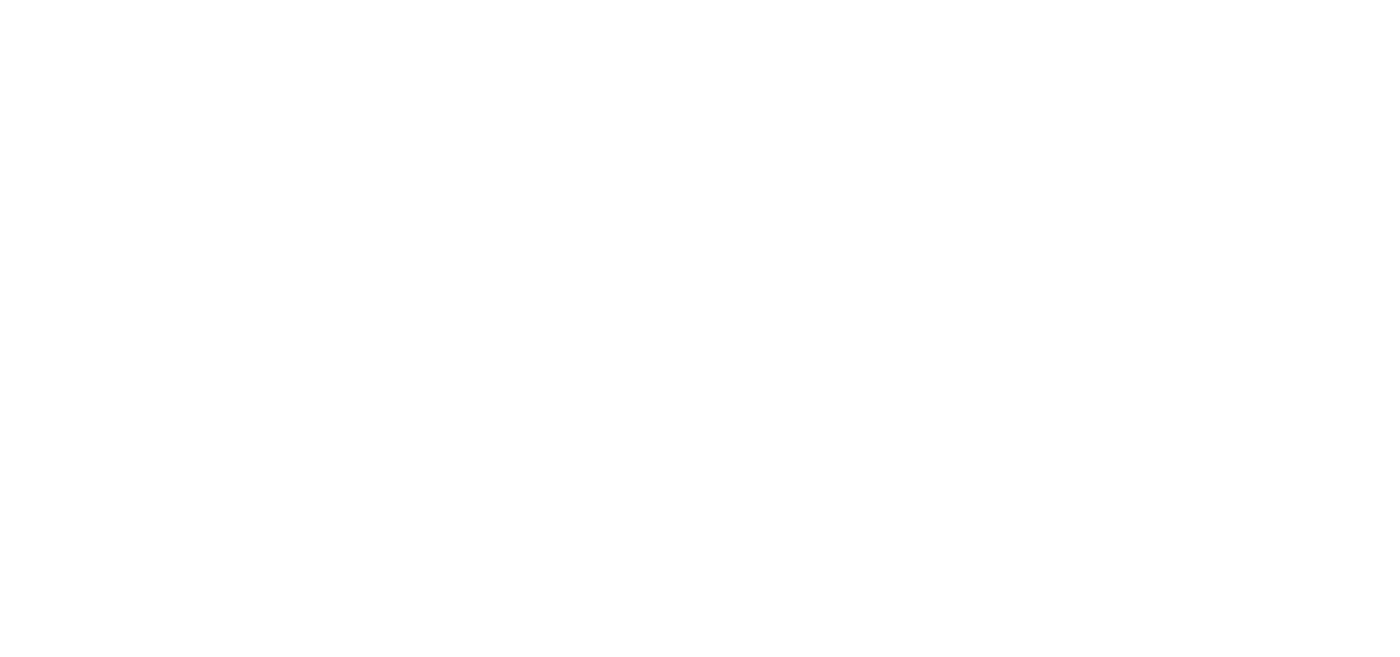
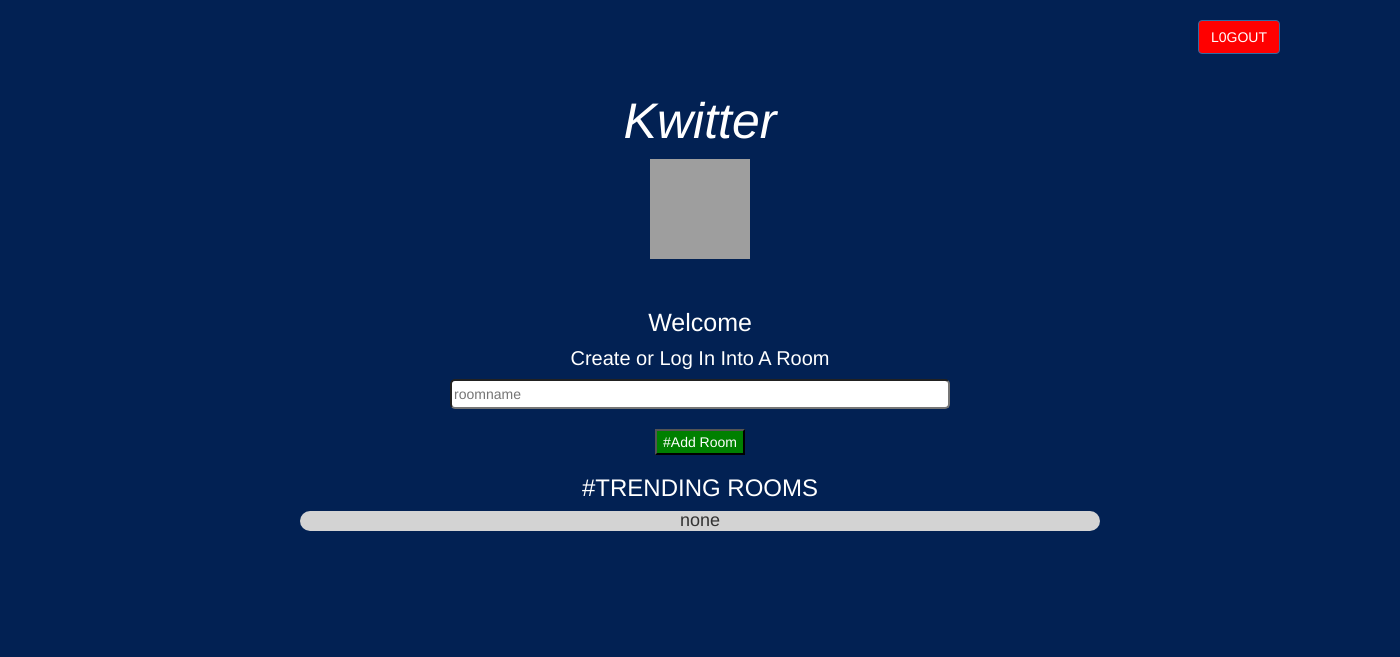
Before and after one commit to varnikap/Kwitterafterclassproject, a plain HTML site: page kwitter_page.html in a window 1280 px wide. Shown: the whole page, 1400 px wide, since content can reach past the window. Drawn offline with nearby package versions, Linux system fonts and the light colour scheme; grey boxes are pictures that could not be loaded.

Commit message:
Add files via upload

```diff
--- a/kwitter.css
+++ b/kwitter.css
@@ -1,4 +1,12 @@
 
 body{
     background-color: #CCFFFF;
+    text-align: right;
 }
+#twocontainer
+{
+    text-align: center;
+}
+#two{
+    background-color:rgb(2, 33, 83);
+}
--- a/kwitter_page.html
+++ b/kwitter_page.html
@@ -1,3 +1,44 @@
 <html>
+    <head>
+        <title>Lets Chat</title>
 
+        <meta name="viewport" content="width=device-width, initial-scale=1">
+<link rel="stylesheet" href="https://maxcdn.bootstrapcdn.com/bootstrap/3.4.0/css/bootstrap.min.css">
+<script src="https://ajax.googleapis.com/ajax/libs/jquery/3.4.1/jquery.min.js"></script>
+<script src="https://maxcdn.bootstrapcdn.com/bootstrap/3.4.0/js/bootstrap.min.js"></script>
+<link rel="stylesheet" type="text/css" href="kwitter.css">
+    </head>
+<br>
+
+    <button id="logout" class="btn btn-primary"  style="text-align: right; background-color:red"> L0GOUT</button>
+    <body id="two">
+    <div   class=" twocontainer"style=" height: 600px; width:1400px; background-color:rgb(2, 33, 83);text-align: center;">
+        <center>
+            <br>
+
+            <span><div><h1 style="font-size: 50px;  font-style: italic ; color: white;">Kwitter</h1>   <img src="https://i.pinimg.com/originals/03/62/be/0362bebcb3397519f5bc54fd3ae07094.jpg" width="100px" height="100"></div>
+
+
+            </span>
+            <br>
+            <br>
+            <h5 id="welcome"  style="font-size: 25px; color: white; ">Welcome</h5>
+           <h6 style="font-size: 20px; font-weight: 100; color: white;"> Create or Log In Into A Room</h6>
+           <input type="text" placeholder="roomname"  id=" room_name" style="width:500px; height: 30px; border-radius: 5px;" >
+           <br>
+           <br>
+           <button id="#addroom" style=" background-color:green; border: radius 10px; color: white;"> #Add Room</button>
+           <br>
+           <h3 style="color: white;"> #TRENDING ROOMS</h3>
+           <h4 style=" border-radius: 20px; background-color: lightgrey;  width:800px; height: auto;">   none  </h4>
+    </div>
+
+
+
+
+
+
+        </center>
+    </body>
+    <script src="kwitter_page.js"></script>
 </html>
--- a/kwitter_page.js
+++ b/kwitter_page.js
@@ -1 +1,40 @@
-//For Uploading File
+  // Your web app's Firebase configuration
+  var firebaseConfig = {
+    apiKey: "AIzaSyDFMQPmzRWbyo1Qk5cM8goHoVQR82qtxVI",
+    authDomain: "kwitterdata-63a0c.firebaseapp.com",
+    projectId: "kwitterdata-63a0c",
+    storageBucket: "kwitterdata-63a0c.appspot.com",
+    messagingSenderId: "122903433457",
+    appId: "1:122903433457:web:16ce07d2923a53c4ead950"
+  };
+  // Initialize Firebase
+  firebase.initializeApp(firebaseConfig);
+
+
+
+
+
+
+
+  //<div class= "container"  style=" height: 500px; width:800px; background:#99CCFF; ">
+          //<div id="infoarea">
+                    //<h1> Kwitter</h1>
+                    //<h3> The Online Chating Surface</h3>
+                   // <h4> See What The World Is Interacting About</h4>
+                   //<img src="https://i.pinimg.com/originals/03/62/be/0362bebcb3397519f5bc54fd3ae07094.jpg" width="150px" height="150">
+            //</div>
+            //<hr>
+            //<div id="loginarea">
+                //<h4>Sign In Or Up</h4>
+               // <br>
+                //<input type="text" id="user_name" class="form_control" placeholder="User Name" width="800px">
+               // <br>
+               // <br>
+                //<button id="login_button" class="btn btn_primary" onclick="addUser()">Login To Kwitter</button>
+                // <br>
+
+               //  <br>
+           // </div>
+
+
+           // </div>
```
Also changed, not shown: index.html (+1 -0 lines).
